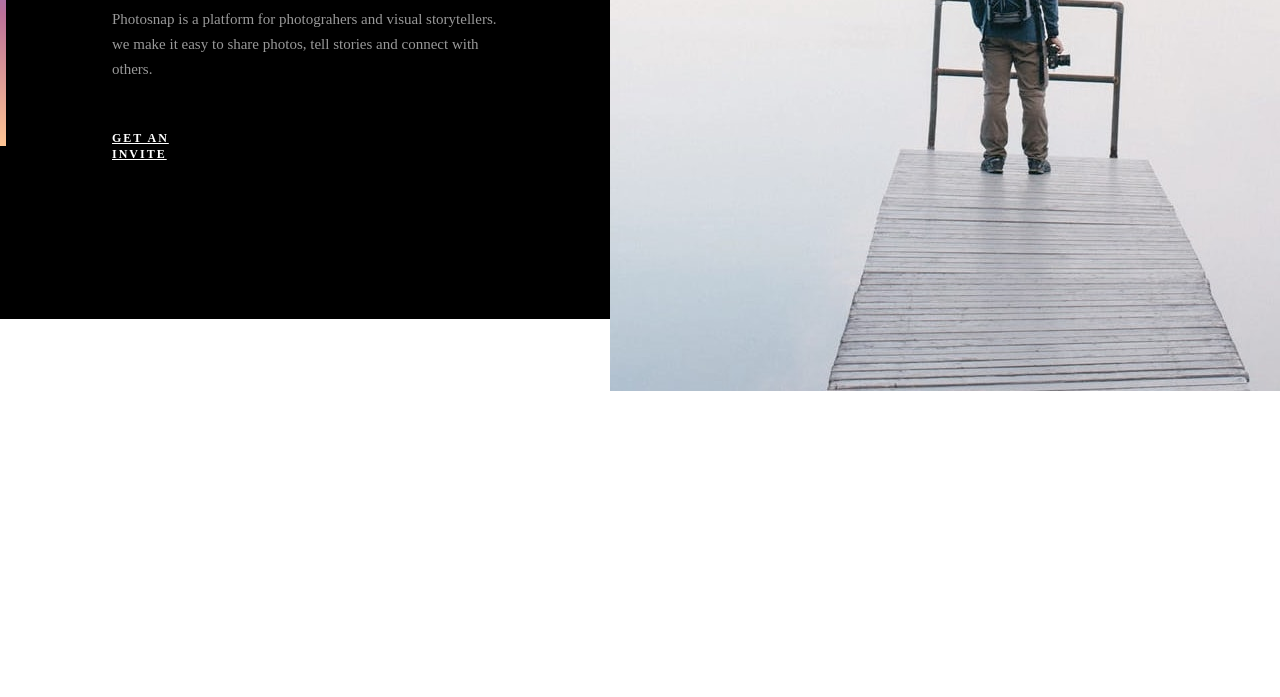
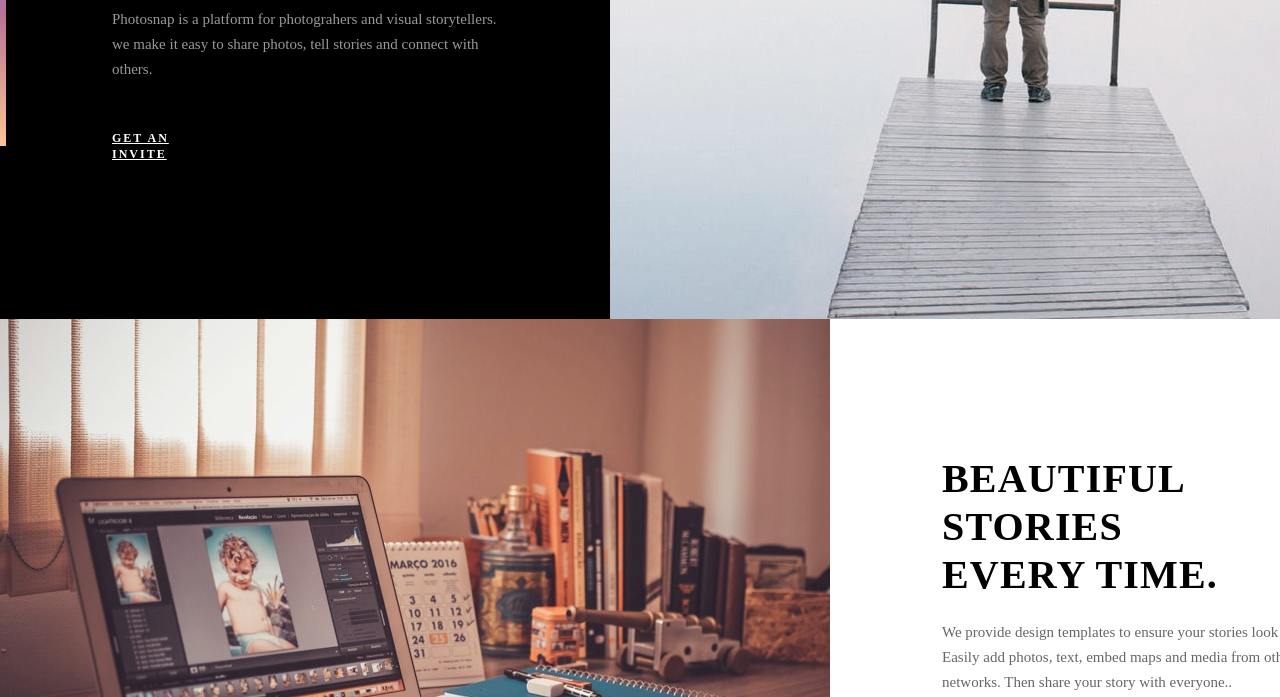
Before and after one commit to AmaliTech-Training-Academy/Photo_Snap, a plain HTML site: page starter-code/index.html in a window 1280 px wide. Shown: the part 403-1100 px from the top of the page. Before the commit the page ends 800 px from the top, so only its background shows below. Drawn offline with Linux system fonts and the light colour scheme.

Commit message:
created and styled second block

```diff
--- a/starter-code/index.html
+++ b/starter-code/index.html
@@ -35,5 +35,32 @@
 
    </div>
  </div>
+
+ <!-- second container block -->
+  <div class="container2">
+
+    <div class="right1">
+      <img class="image2" src="assets\home\desktop\beautiful-stories.jpg" alt="">
+    </div>
+
+    <div class="left2">
+      <div class="left2Content">
+        <div class="left2Contenttop">
+          <p>beautiful <br> stories <br> every time.</p>
+        </div>
+        <div class="left2Containermiddle">
+          <P>We provide design templates to ensure your stories look terrific. Easily add photos, text, embed maps and
+            media from
+            other networks. Then share your story with everyone..</P>
+        </div>
+        <div class="left2Containerbottom">
+          <a href="#">VIEW THE STORIES</a> <span>-></span>
+        </div>
+      </div>
+      <!-- <div class="gradientblock">
+
+              </div> -->
+    </div>
+  </div>
 </body>
 </html>
--- a/starter-code/style.css
+++ b/starter-code/style.css
@@ -115,5 +115,100 @@ background: linear-gradient(26.57deg, #FFC593 0%, #BC7198 43.29%, #5A77FF 83.33%
 width: 830px;
 height: 650px;
 left: 610px;
-top: 72px;
+/* top: 72px; */
 }
+
+/* styling for second block */
+.container2{
+    /* position: absolute; */
+width: 1440px;
+height: 600px;
+left: 0px;
+top: 722px;
+
+}
+
+.image2{
+    position: absolute;
+width: 830px;
+height: 600px;
+left: 0px;
+top: 722px;
+}
+
+.left2{
+position: absolute;
+width: 610px;
+height: 600px;
+left: 830px;
+top: 722px;
+
+background: #ffffff;
+}
+
+.left2Content{
+position: absolute;
+width: 387px;
+height: 304px;
+left: 112px;
+top: 136px;
+}
+
+.left2Contenttop > p{
+color: #000000;
+font-family: 'DM Sans';
+font-style: normal;
+font-weight: 700;
+font-size: 40px;
+line-height: 48px;
+letter-spacing: 1.17px;
+text-transform: uppercase;
+}
+.left2Containermiddle {
+    /* background-color:aqua; */
+    position: absolute;
+    height: 75px;
+    width: 387px;
+    top: calc(50% - 75px/2 + 50.5px);
+
+}
+.left2Containermiddle > p{
+    font-family: 'DM Sans';
+font-style: normal;
+font-weight: 400;
+font-size: 15px;
+line-height: 25px;
+color: #000000;
+/* mix-blend-mode: normal; */
+opacity: 0.6;
+}
+
+.left2Containerbottom > a{
+    position: absolute;
+    width: 108px;
+height: 16px;
+left: 0%;
+right: 35.71%;
+top: calc(50% - 16px/2);
+
+font-family: 'DM Sans';
+font-style: normal;
+font-weight: 700;
+font-size: 12px;
+line-height: 16px;
+/* identical to box height */
+
+letter-spacing: 2px;
+
+color: #000000;
+}
+
+.left2Containerbottom{
+    position: absolute;
+left: 0%;
+right: 56.59%;
+top: 94.74%;
+bottom: 0%;
+width: 16px;
+height: 16px;
+}
```
